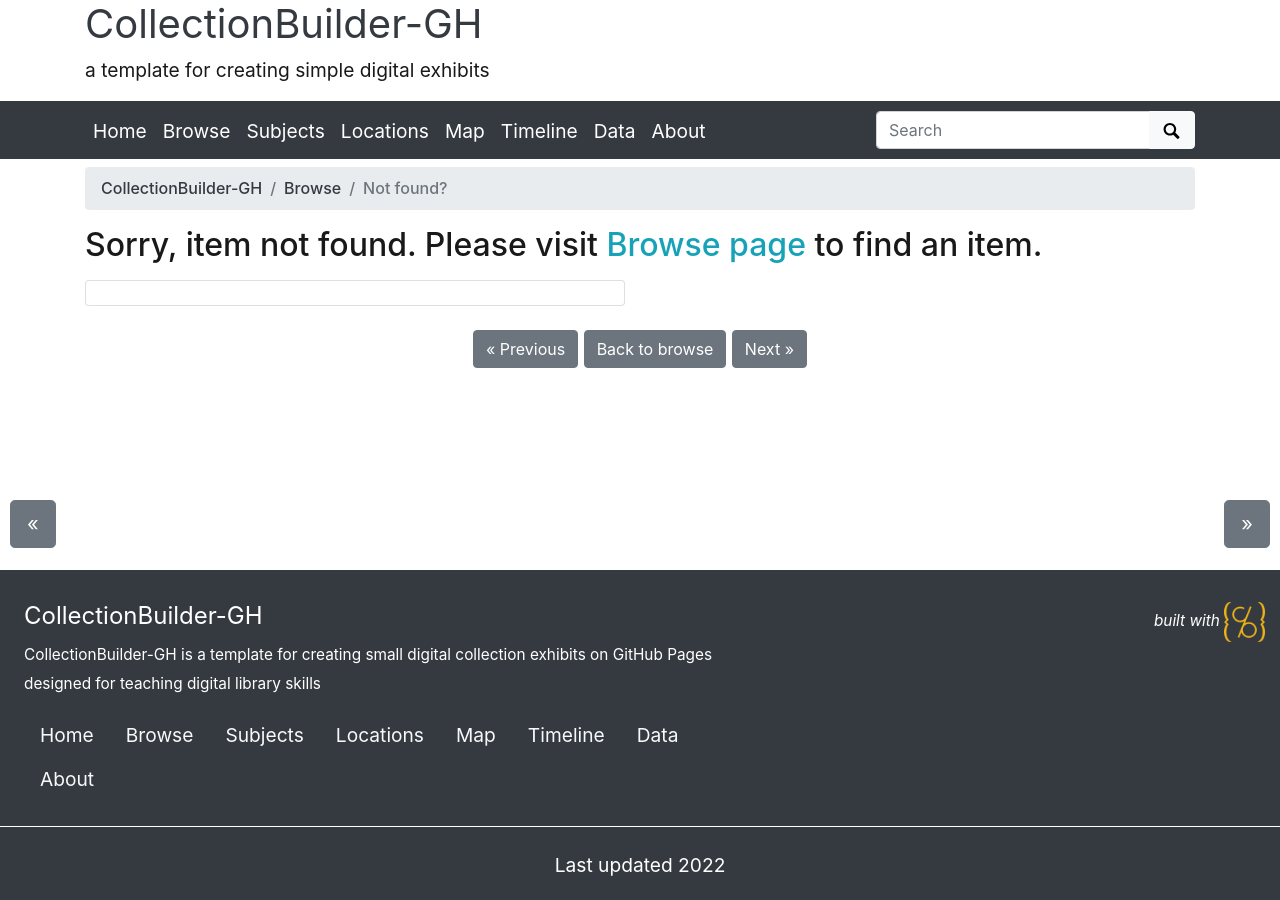
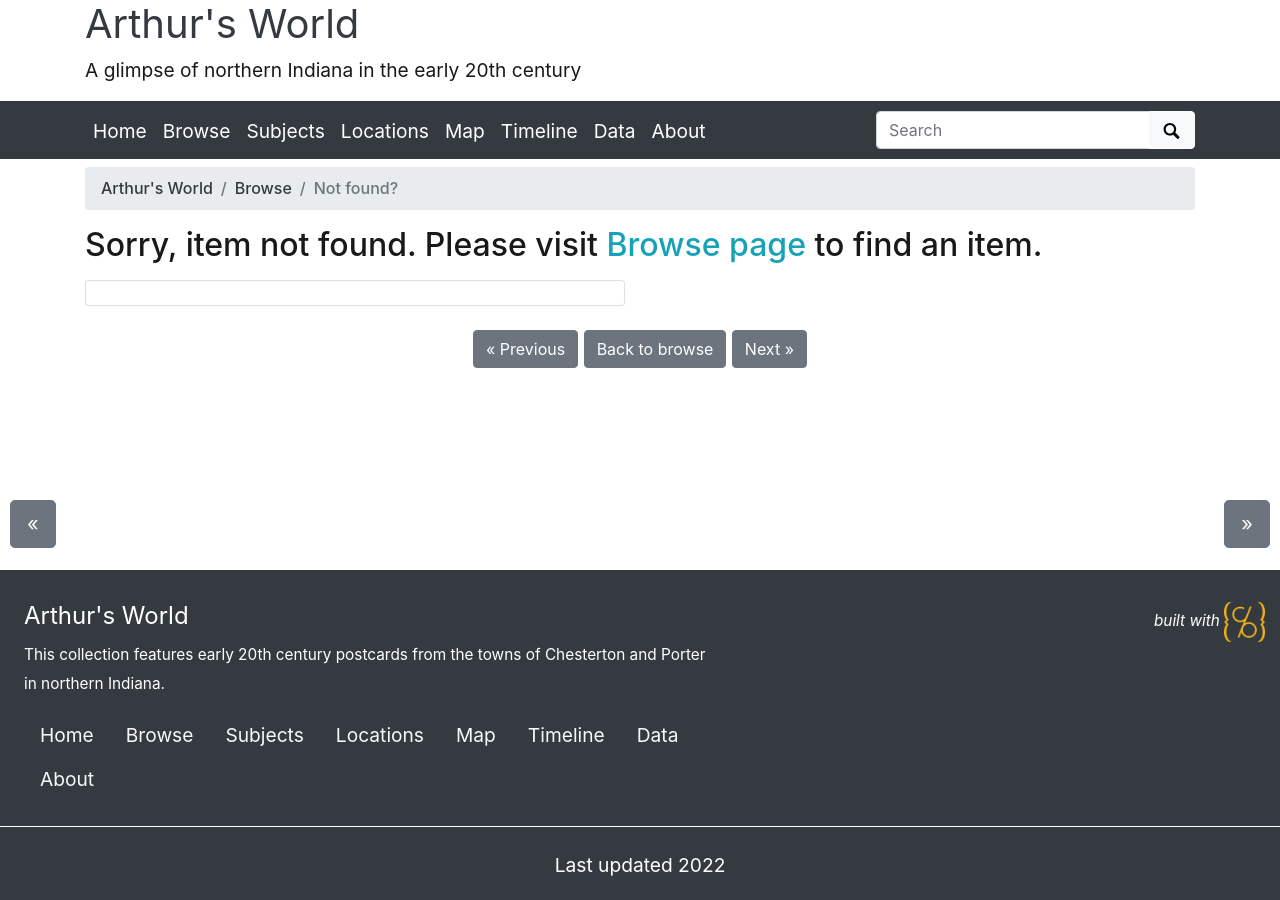
Before and after one commit to dgetka/arthursworld, a Jekyll site: the page built from pages/item.md, in a window 1280 px wide. Built offline with Jekyll 4.4.1, drawn with Linux system fonts in a browser that asks for light colours.

Commit message:
added arthur's world collection to config

```diff
--- a/_config.yml
+++ b/_config.yml
@@ -20,21 +20,21 @@
 # SITE SETTINGS
 #
 # title of site appears in banner
-title: CollectionBuilder-GH
+title: Arthur's World
 # tagline, a short phrase that will appear throughout the site in the top banner
-tagline: a template for creating simple digital exhibits
+tagline: A glimpse of northern Indiana in the early 20th century
 # description appears in meta tags and other locations
 # this description might appear in search result lists, keep around 160 characters max
-description: "CollectionBuilder-GH is a template for creating small digital collection exhibits on GitHub Pages designed for teaching digital library skills"
+description: This collection features early 20th century postcards from the towns of Chesterton and Porter in northern Indiana.
 # creator of the digital collection, to appear in meta tags; we typically use our GitHub usernames but feel free to just use your name
-author: CollectionBuilder
+author: Dana Getka
 
 ##########
 # COLLECTION SETTINGS
 #
 # Set the metadata for your collection (the name of the csv file in your _data directory that describes the objects in your collection)
 # Use the filename of your CSV **without** the ".csv" extension! E.g. _data/demo-metadata.csv --> "demo-metadata"
-metadata: demo-metadata
+metadata: preliminary metadata
 
 ##########
 # Site/Organization Branding
@@ -61,7 +61,7 @@
 # ROBOTS EXCLUDE
 #
 # set noindex to true if you do NOT want Google to index your site
-# noindex: true
+noindex: true
 
 ##########
 # BUILD SETTINGS
```
